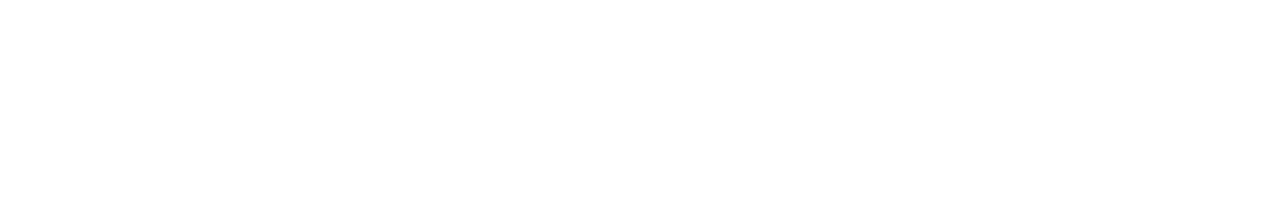
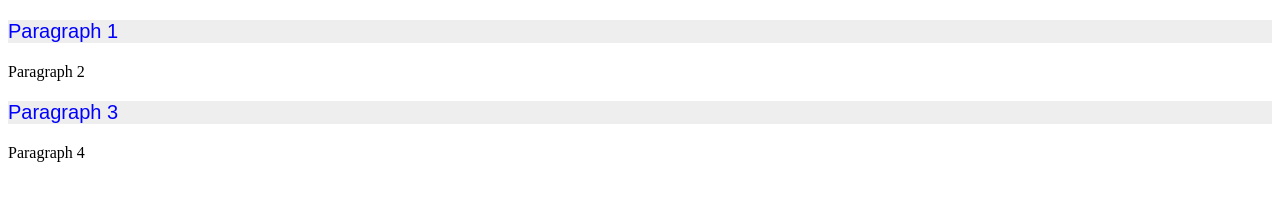
Before and after one commit to acciojob/class-practise-mohdminhajdev-code, a website: page main.html in a window 1280 px wide. Drawn offline with Linux system fonts and the light colour scheme.

Commit message:
created a submission

```diff
--- a/main.html
+++ b/main.html
@@ -7,6 +7,10 @@
 </head>
 
 <body>
+	<p class="selector">Paragraph 1</p>
+	<p>Paragraph 2</p>
+	<p class="selector">Paragraph 3</p>
+	<p>Paragraph 4</p>
 	<!-- the entire body must be written by student -->
     <script type="text/javascript" src="./script.js">
 </script>
--- a/styles.css
+++ b/styles.css
@@ -1 +1,8 @@
 /*  your css code here. If applicable */
+.selector{
+	color:#00f;
+	background-color:#eee;
+	font-size:20px;
+	font-family:"Arial";
+
+}
```
